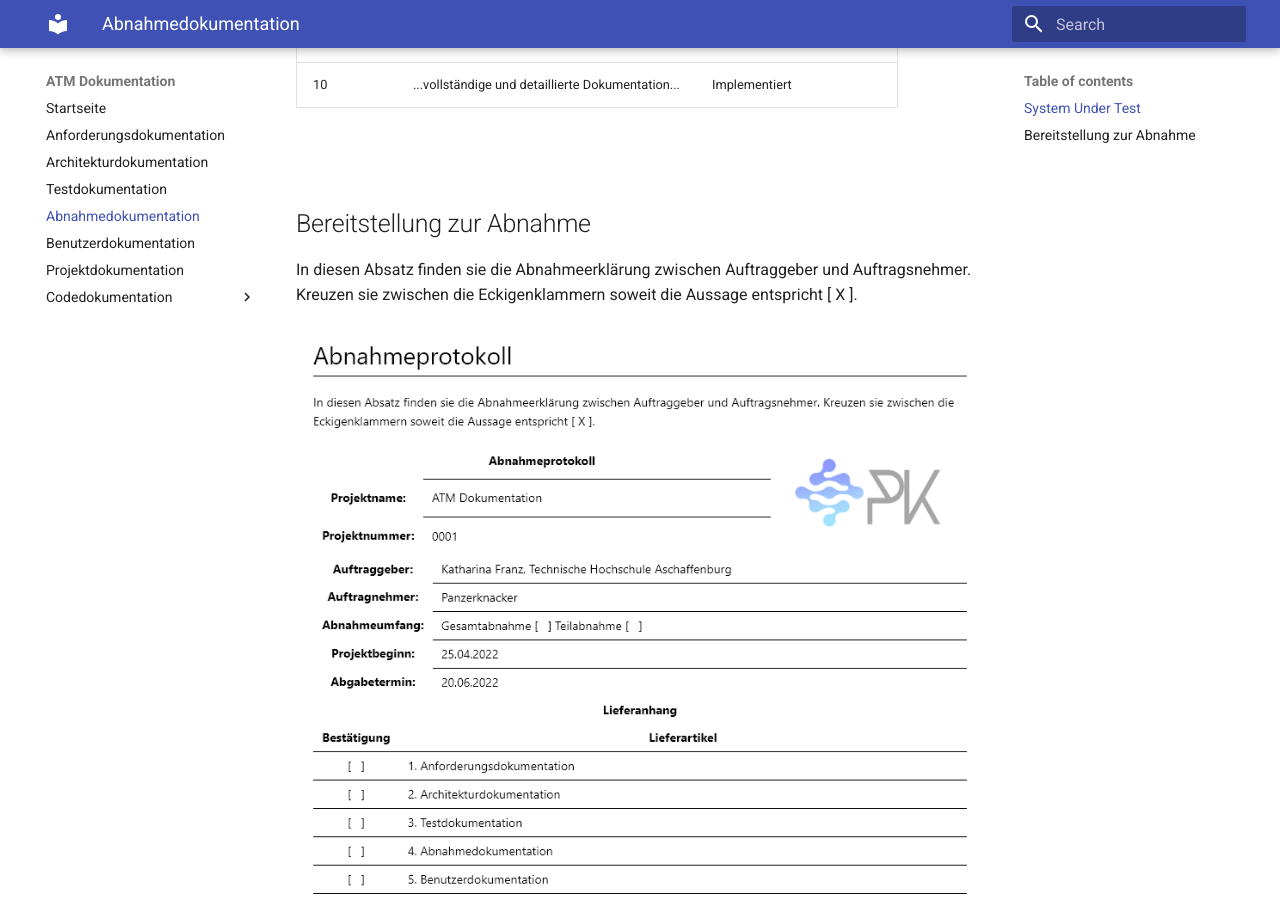
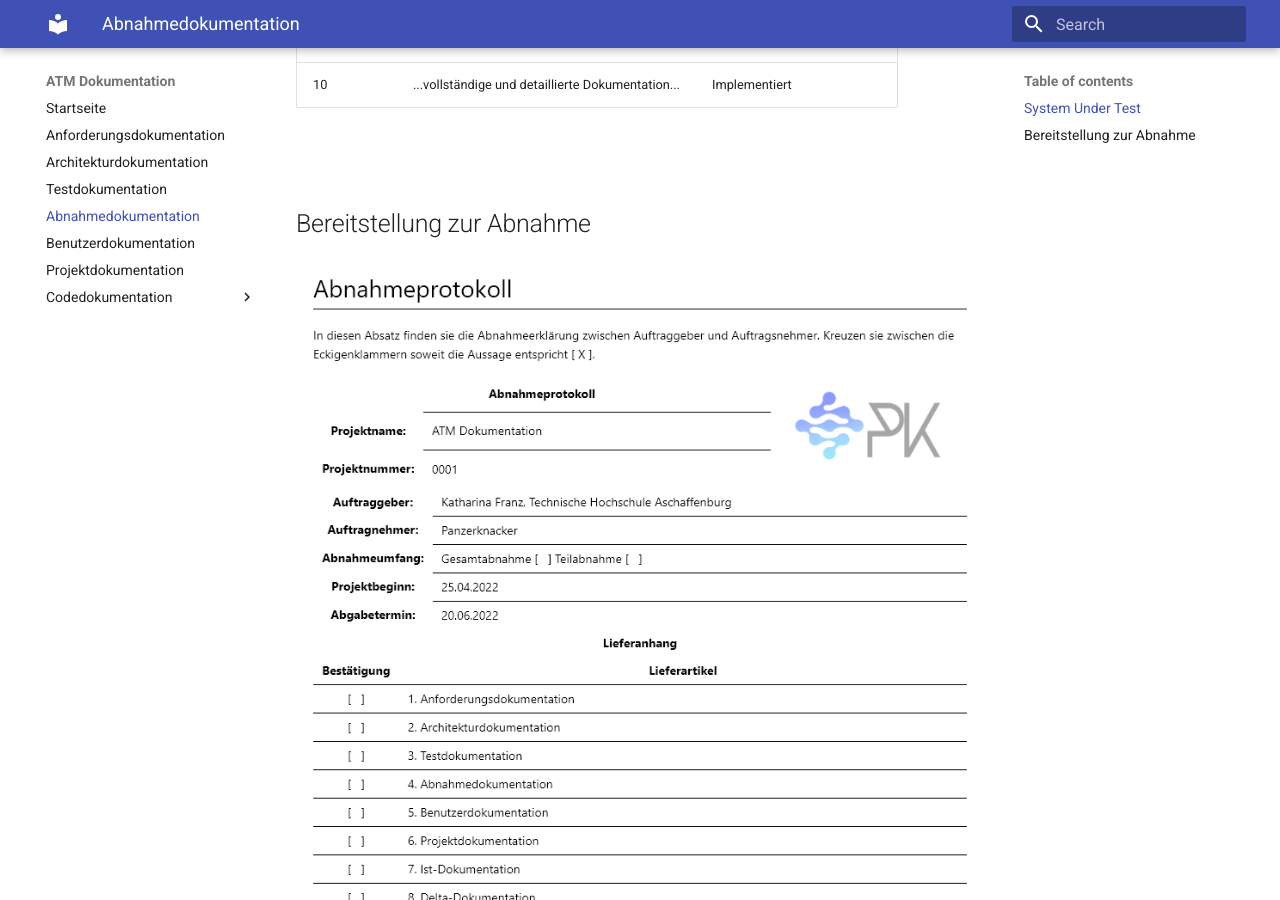
Before and after one commit to Halfpipe-SD/ATM, an MkDocs documentation site: the page built from docs/docs/acceptance-docs.md, in a window 1280 px wide and 900 px high, scrolled down 1609 px. Built offline with MkDocs 1.6.1 and Material for MkDocs 9.7.7, drawn with Linux system fonts in a browser that asks for light colours.

Commit message:
Removed paragraph in acceptance

```diff
--- a/docs/docs/acceptance-docs.md
+++ b/docs/docs/acceptance-docs.md
@@ -57,6 +57,4 @@ Nicht Implementiert: User Stories nicht erfolgreich implementiert
 
 ## Bereitstellung zur Abnahme
 
-In diesen Absatz finden sie die Abnahmeerklärung zwischen Auftraggeber und Auftragsnehmer. Kreuzen sie zwischen die Eckigenklammern soweit die Aussage entspricht [ X ].
-
 ![Exceptions](images/abnahmeprotokoll.png "Abnahmeprotokoll")
```
